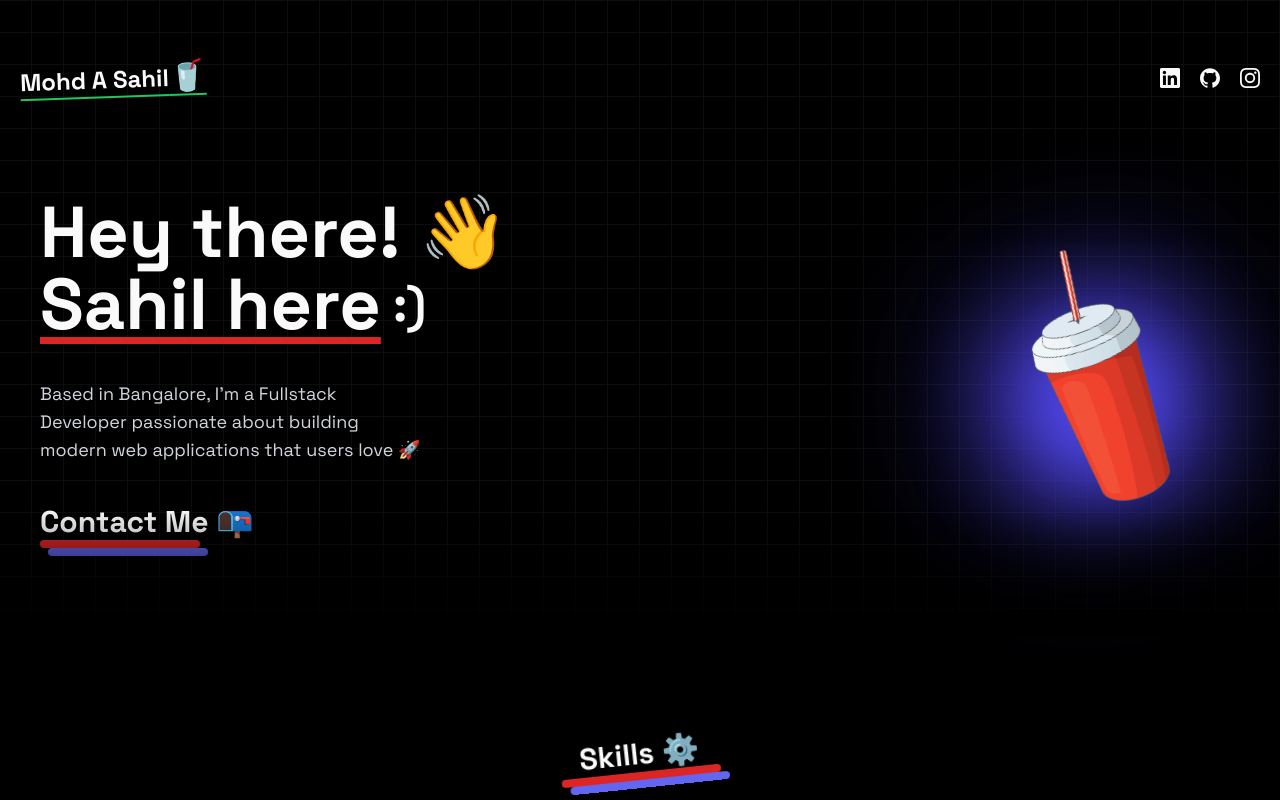
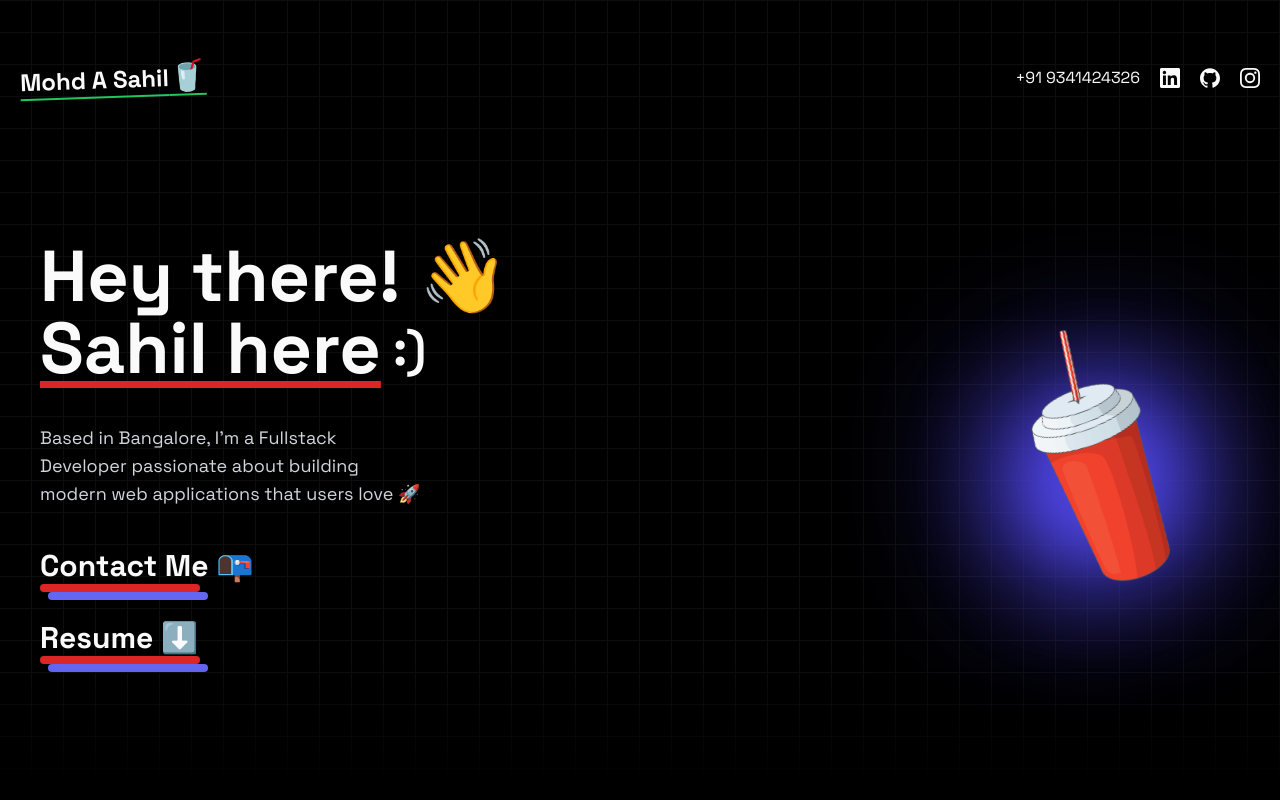
Before and after one commit to sahyll/portfolio, a Next.js app: page / in a window 1280 px wide. Shown: the top 800 px of the page. Built offline with nearby package versions, Linux system fonts and the light colour scheme.

Commit message:
Added resume and fixed projects size on small devices

```diff
--- a/app/(home)/components/HeroSection.tsx
+++ b/app/(home)/components/HeroSection.tsx
@@ -3,46 +3,41 @@ import React from 'react'
 import { MovingBorderBtn } from './ui/moving-border'
 import Title from './Title'
 
+
 const HeroSection = () => {
   return (
-    <div  className='min-h-[60vh] flex flex-col-reverse gap-10 lg:gap-0 lg:flex-row items-center justify-between px-5 animate-move-up'>
-        <div className='space-y-10 text-center lg:text-left'>
+    <div className='min-h-[80vh] flex flex-col-reverse gap-10 lg:gap-0 lg:flex-row items-center justify-between px-5 animate-move-up'>
+      <div className='space-y-10 text-center lg:text-left flex flex-col'>
         <h1 className='text-4xl lg:text-7xl font-bold leading-[1.2]'>
           Hey there! 👋
           <br />
           <span className='underline underline-offset-8 decoration-red-600'>{"Sahil here"}</span>
-                <span className='lg:text-5xl text-2xl relative lg:top-[-0.5rem] top-[-0.2rem]'>{ " :)"} </span>
-
-
+          <span className='lg:text-5xl text-2xl relative lg:top-[-0.5rem] top-[-0.2rem]'>{ " :)"}</span>
         </h1>
-            <p className='md:w-96 text-lg text-gray-300'>
+        <p className='md:w-96 text-lg text-gray-300 relative'>
           {"Based in Bangalore, I'm a Fullstack Developer passionate about building modern web applications that users love 🚀"}
         </p>
 
+        <div className='flex flex-col mt-5 lg:mt-0 gap-5'>
+          <Link className="group inline-block w-fit" href={"mailto:mohdasahil28@gmail.com"}>
+            <Title text="Contact Me 📭" />
+          </Link>
+          <a className="group inline-block w-fit" href="/Resume.pdf" download="Resume">
+            <Title text="Resume ⬇️" />
+          </a>
+        </div>
+      </div>
 
-            <Link className="group inline-block" href={"mailto:mohdasahil28@gmail.com"}>
-                <Title
-                    text="Contact Me 📭"
-                />
-
-            </Link>
-
-
-        </div>
       <div className='flex flex-col items-center justify-center'>
         <div className='items-center justify-center relative'>
           <div className='h-72 w-72 space-y-3 -rotate-[20deg]'>
             <div className='flex translate-x-8 relative'>
-                        <img src='/sippin.png' className='mx-auto ml-[-30px]'/>
+              <img src='/sippin.png' className='mx-auto ml-[-30px]' />
             </div>
-                    <div className='glow absolute top-[47%] right-[45%] -z-10'>
-
+            <div className='glow absolute top-[47%] right-[45%] -z-10'></div>
           </div>
         </div>
       </div>
-
-        </div>
-
     </div>
   )
 }
--- a/app/(home)/components/Navbar.tsx
+++ b/app/(home)/components/Navbar.tsx
@@ -12,7 +12,7 @@ const Navbar = ({className}: {className?:string}) => {
             </span>
         </h1>
         <div className='flex items-center gap-5'>
-
+        +91 9341424326
 
             {socials.map((social, index)=>{
                 const Icon = social.icon;
--- a/app/(home)/components/Projects.tsx
+++ b/app/(home)/components/Projects.tsx
@@ -29,10 +29,10 @@ const Projects = () => {
 
                 <DirectionAwareHover
                   imageUrl={project.cover}
-                  childrenClassName='bg-slate-800 p-3 rounded-2xl '
+                  childrenClassName='bg-slate-800 p-3 rounded-2xl opacity-75 '
                   className='w-full space-y-5 cursor-pointer '>
                 <div className='space-y-5'>
-                  <h1 className='text-2xl font-bold'> {project.title}</h1>
+                  <h1 className='lg:text-2xl text-sm font-bold'> {project.title}</h1>
                   <div className='flex items-center gap-5'>
                     {project.tech.map((Icon, index)=>{
                       return <Icon className='w-8 h-8' key={index} />
--- a/app/(home)/components/footer.tsx
+++ b/app/(home)/components/footer.tsx
@@ -2,9 +2,11 @@ import React from 'react'
 import Navbar from './Navbar'
 
 const Footer = () => {
+  const currentYear = new Date().getFullYear();
   return (
-    <div className='border-t mt-10'>
+    <div className='border-t mt-10 flex flex-col items-center justify-center'>
         <Navbar className='flex-col gap-5'/>
+        <p>© {currentYear}</p>
     </div>
   )
 }
--- a/app/(home)/components/ui/direction-aware-hover.tsx
+++ b/app/(home)/components/ui/direction-aware-hover.tsx
@@ -108,7 +108,7 @@ export const DirectionAwareHover = ({
               childrenClassName
             )}
           >
-            <div style={{color:"black"}}>
+            <div >
             {children}
             </div>
           </motion.div>
--- a/app/layout.tsx
+++ b/app/layout.tsx
@@ -37,6 +37,8 @@ export default function RootLayout({
       <head>
 
         <link rel="icon" href="/favicon.ico" />
+        <meta name="viewport" content="width=device-width, initial-scale=1.0" />
+
 
       </head>
       <body className={spaceGrotesk.className}>
```
Also changed, not shown: 1 other file (tests, documents, lock files or other folders). Lines whose indentation alone changed are shown as unchanged.
